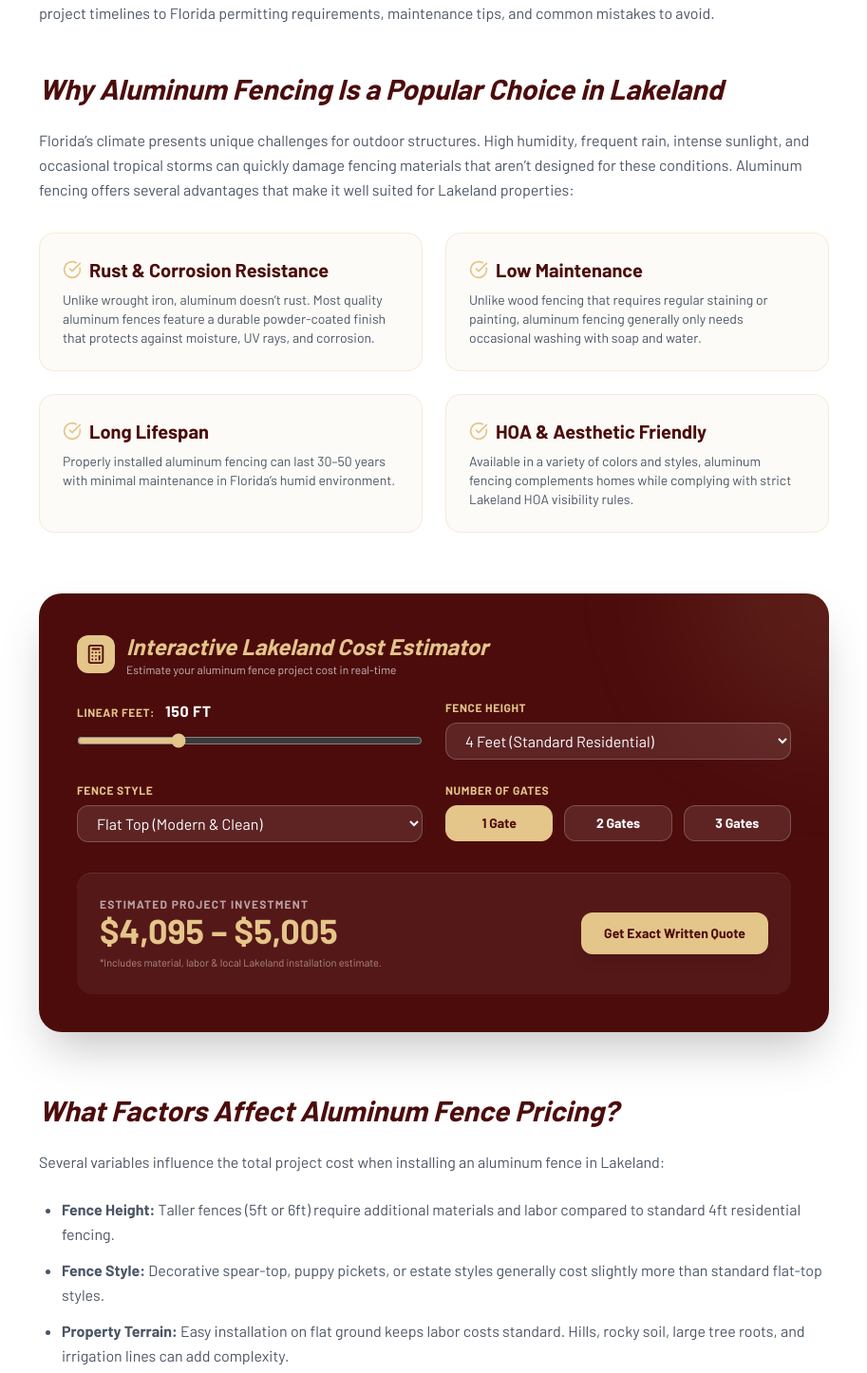
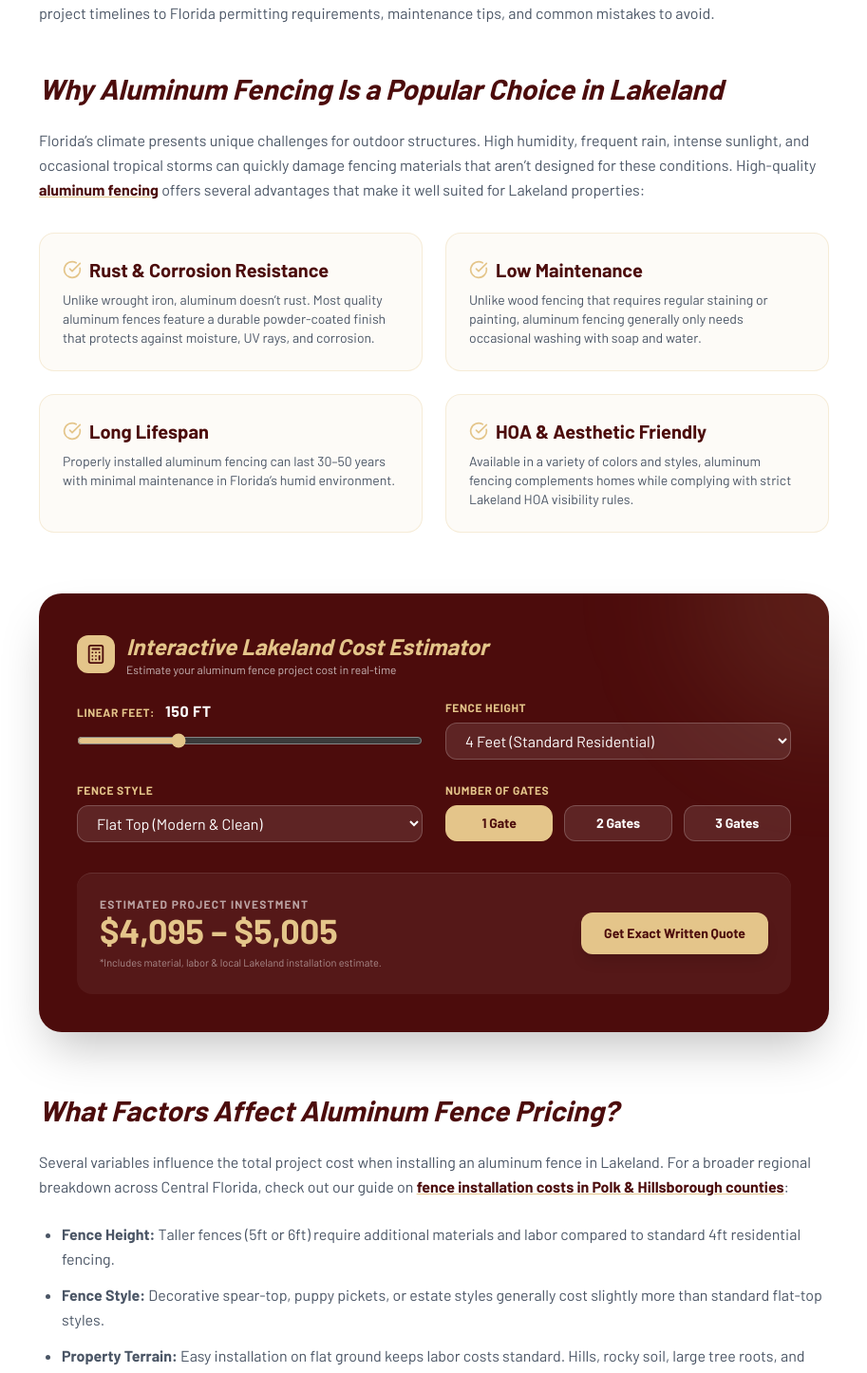
Before and after one commit to techmeupus/aj-fence-web-dev-arun, a Next.js app: page /blog/aluminum-fence-installation-lakeland-fl in a window 1280 px wide. Shown: the part 1145-2591 px from the top of the page at 95% size, without its empty margins (183-1096 px from the left). Built offline with nearby package versions, Linux system fonts and the light colour scheme.

Commit message:
blog updated

```diff
--- a/src/app/blog/aluminum-fence-installation-lakeland-fl/AluminumFenceLakelandClient.tsx
+++ b/src/app/blog/aluminum-fence-installation-lakeland-fl/AluminumFenceLakelandClient.tsx
@@ -190,7 +190,7 @@ export default function AluminumFenceLakelandClient() {
                             {/* Section 1 */}
                             <h2 className="text-3xl font-bold font-poppins text-[#4c0c0c] mt-12 mb-6 italic">Why Aluminum Fencing Is a Popular Choice in Lakeland</h2>
                             <p className="mb-6">
-                                Florida’s climate presents unique challenges for outdoor structures. High humidity, frequent rain, intense sunlight, and occasional tropical storms can quickly damage fencing materials that aren’t designed for these conditions. Aluminum fencing offers several advantages that make it well suited for Lakeland properties:
+                                Florida’s climate presents unique challenges for outdoor structures. High humidity, frequent rain, intense sunlight, and occasional tropical storms can quickly damage fencing materials that aren’t designed for these conditions. High-quality <Link href="/fencing-services/aluminum" className="text-[#4c0c0c] font-bold underline decoration-[#e4c58a] hover:text-[#e4c58a] transition-colors">aluminum fencing</Link> offers several advantages that make it well suited for Lakeland properties:
                             </p>
 
                             <div className="grid sm:grid-cols-2 gap-6 my-8">
@@ -323,7 +323,7 @@ export default function AluminumFenceLakelandClient() {
                             {/* Section 2 */}
                             <h2 className="text-3xl font-bold font-poppins text-[#4c0c0c] mt-12 mb-6 italic">What Factors Affect Aluminum Fence Pricing?</h2>
                             <p className="mb-6">
-                                Several variables influence the total project cost when installing an aluminum fence in Lakeland:
+                                Several variables influence the total project cost when installing an aluminum fence in Lakeland. For a broader regional breakdown across Central Florida, check out our guide on <Link href="/blog/fence-installation-cost-polk-hillsborough" className="text-[#4c0c0c] font-bold underline decoration-[#e4c58a] hover:text-[#e4c58a] transition-colors">fence installation costs in Polk & Hillsborough counties</Link>:
                             </p>
                             <ul className="list-disc pl-6 mb-8 space-y-3">
                                 <li><strong>Fence Height:</strong> Taller fences (5ft or 6ft) require additional materials and labor compared to standard 4ft residential fencing.</li>
```
